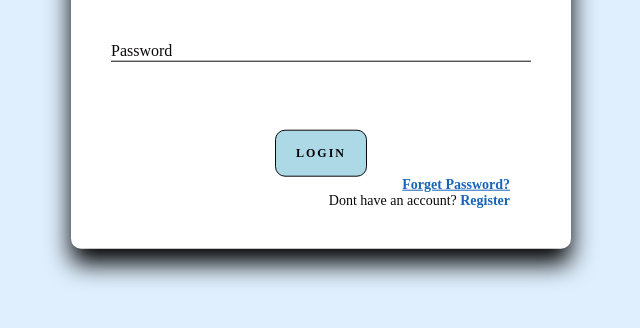
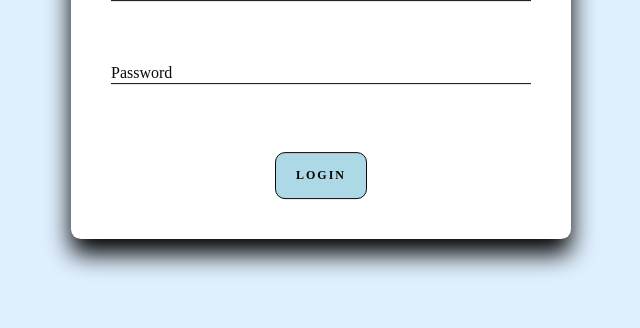
Before and after one commit to Priyanshu1184/Chatbot, a Flask app: page / in a window 1280 px wide. Shown: the part 472-800 px from the top of the page, without its empty margins (283-923 px from the left). Run offline with Flask 3, Linux system fonts and the light colour scheme.

Commit message:
Update LoginPage.html

```diff
--- a/templates/LoginPage.html
+++ b/templates/LoginPage.html
@@ -36,16 +36,7 @@
             </div>
 
 
-            <div class="Change">
-                <a id="forget" href="./Forget Password.html"><b>Forget Password?</b></a>
-            </div>
 
-                <div id="register">
-
-                    Dont have an account? <a href="./Registration.html"><b>Register</b></a>
-
-
-                </div>
         </form>
     </div>
 
```
